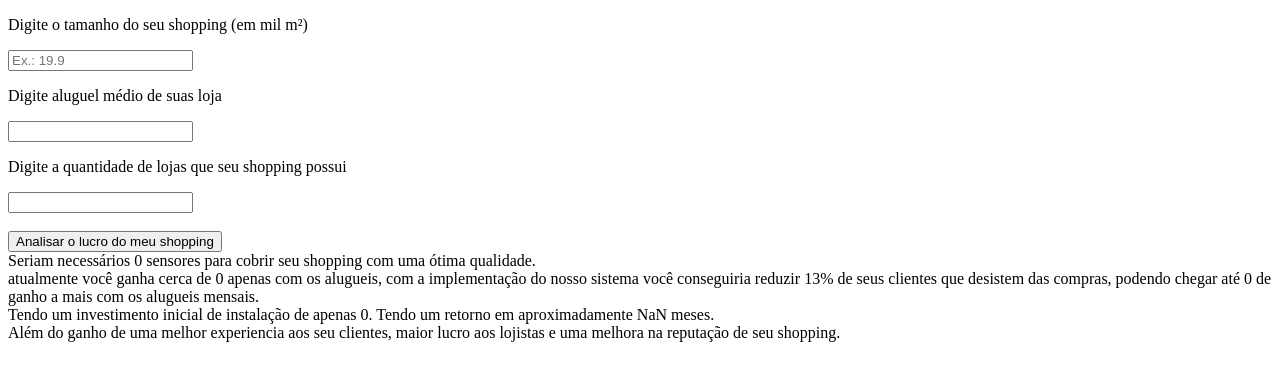
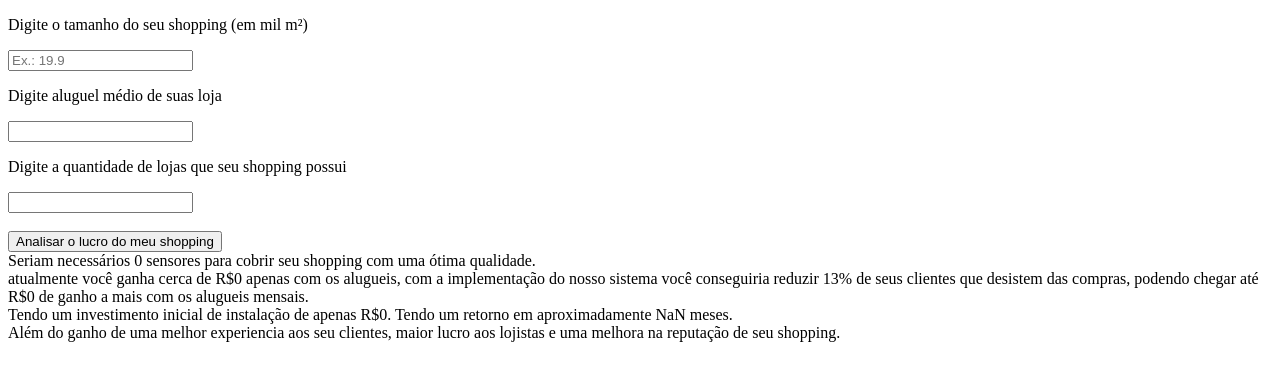
Before and after one commit to Projeto-Flux/Projeto-1Semestre-SPTECH, a plain HTML site: page Algoritmo/calculadora.html in a window 1280 px wide. Both pictures are taken after a click on the button "Analisar o lucro do meu shopping". Drawn offline with Linux system fonts and the light colour scheme.

Commit message:
Atualizando a calculadora financeira

```diff
--- a/Algoritmo/calculadora.html
+++ b/Algoritmo/calculadora.html
@@ -81,8 +81,8 @@
 
         div_resultado.innerHTML = `
             Seriam necessários ${sensorAredon} sensores para cobrir seu shopping com uma ótima qualidade.<br>
-            atualmente você ganha cerca de ${lucroTotal} apenas com os alugueis, com a implementação do nosso sistema você conseguiria reduzir 13% de seus clientes que desistem das compras, podendo chegar até ${lucroTotal * 0.13} de ganho a mais com os alugueis mensais.<br>
-            Tendo um investimento inicial de instalação de apenas ${maoDeObra + custo}. Tendo um retorno em aproximadamente ${retorno.toFixed(0)} meses.<br>
+            atualmente você ganha cerca de R$${lucroTotal} apenas com os alugueis, com a implementação do nosso sistema você conseguiria reduzir 13% de seus clientes que desistem das compras, podendo chegar até R$${lucroTotal * 0.13} de ganho a mais com os alugueis mensais.<br>
+            Tendo um investimento inicial de instalação de apenas R$${maoDeObra + custo}. Tendo um retorno em aproximadamente ${retorno.toFixed(0)} meses.<br>
             Além do ganho de uma melhor experiencia aos seu clientes, maior lucro aos lojistas e uma melhora na reputação de seu shopping.`;
     }
 </script>
```
